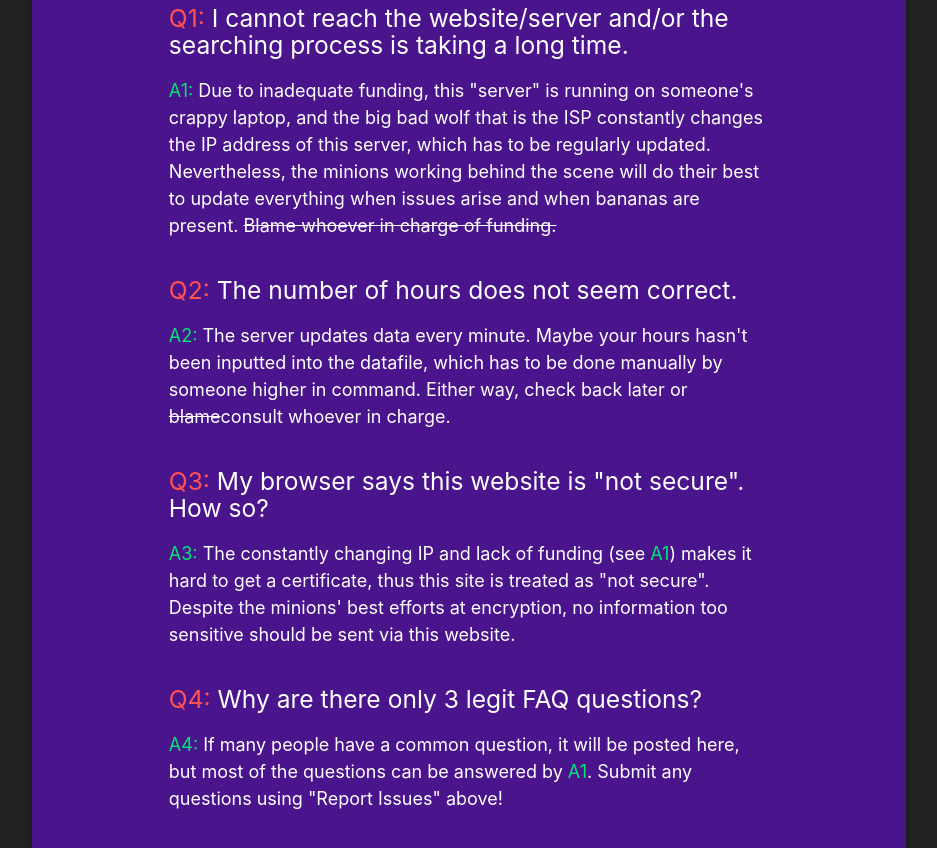
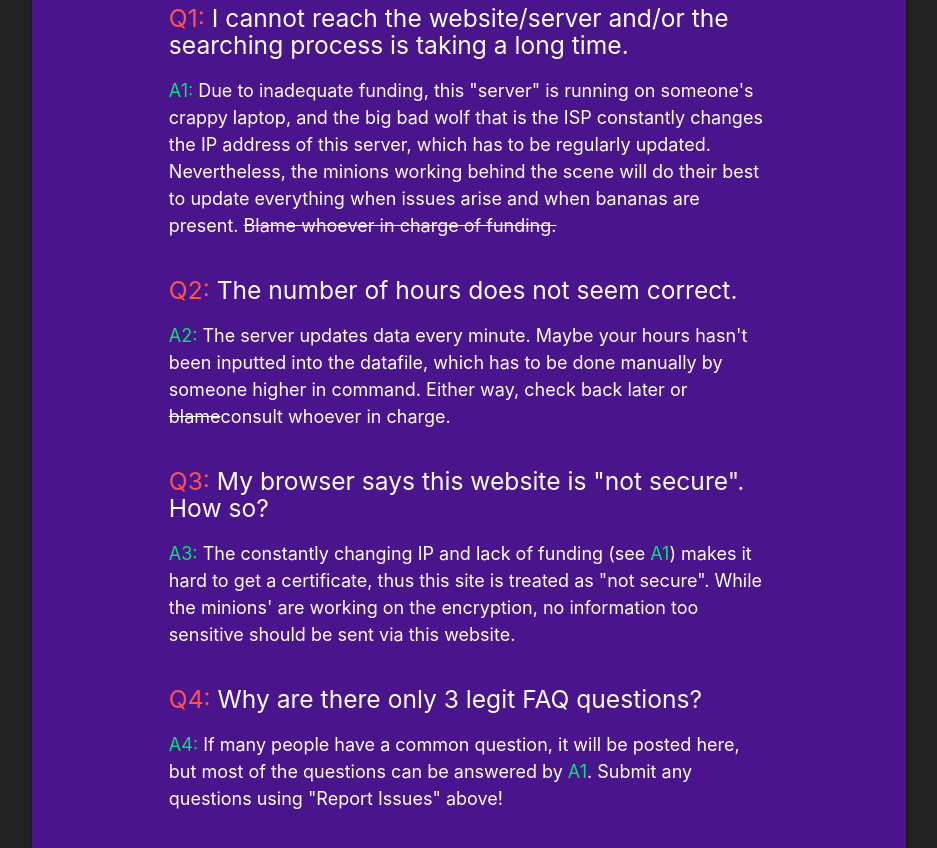
Before and after one commit to Mushinako/Check-Hours, a plain HTML site: page faq.html in a window 1280 px wide. Shown: the part 313-1161 px from the top of the page, without its empty margins (171-1108 px from the left). Drawn offline with nearby package versions, Linux system fonts and the light colour scheme.

Commit message:
Update faq.html

```diff
--- a/faq.html
+++ b/faq.html
@@ -47,7 +47,7 @@
             </div>
             <div class="row">
               <h5><font color="#ff5252">Q3:</font> My browser says this website is "not secure". How so?</h5>
-              <p><font color="#00e676">A3:</font> The constantly changing IP and lack of funding (see <font color="#00e676">A1</font>) makes it hard to get a certificate, thus this site is treated as "not secure". Despite the minions' best efforts at encryption, no information too sensitive should be sent via this website.</p>
+              <p><font color="#00e676">A3:</font> The constantly changing IP and lack of funding (see <font color="#00e676">A1</font>) makes it hard to get a certificate, thus this site is treated as "not secure". While the minions' are working on the encryption, no information too sensitive should be sent via this website.</p>
             </div>
             <div class="row">
               <h5><font color="#ff5252">Q4:</font> Why are there only 3 legit FAQ questions?</h5>
```
